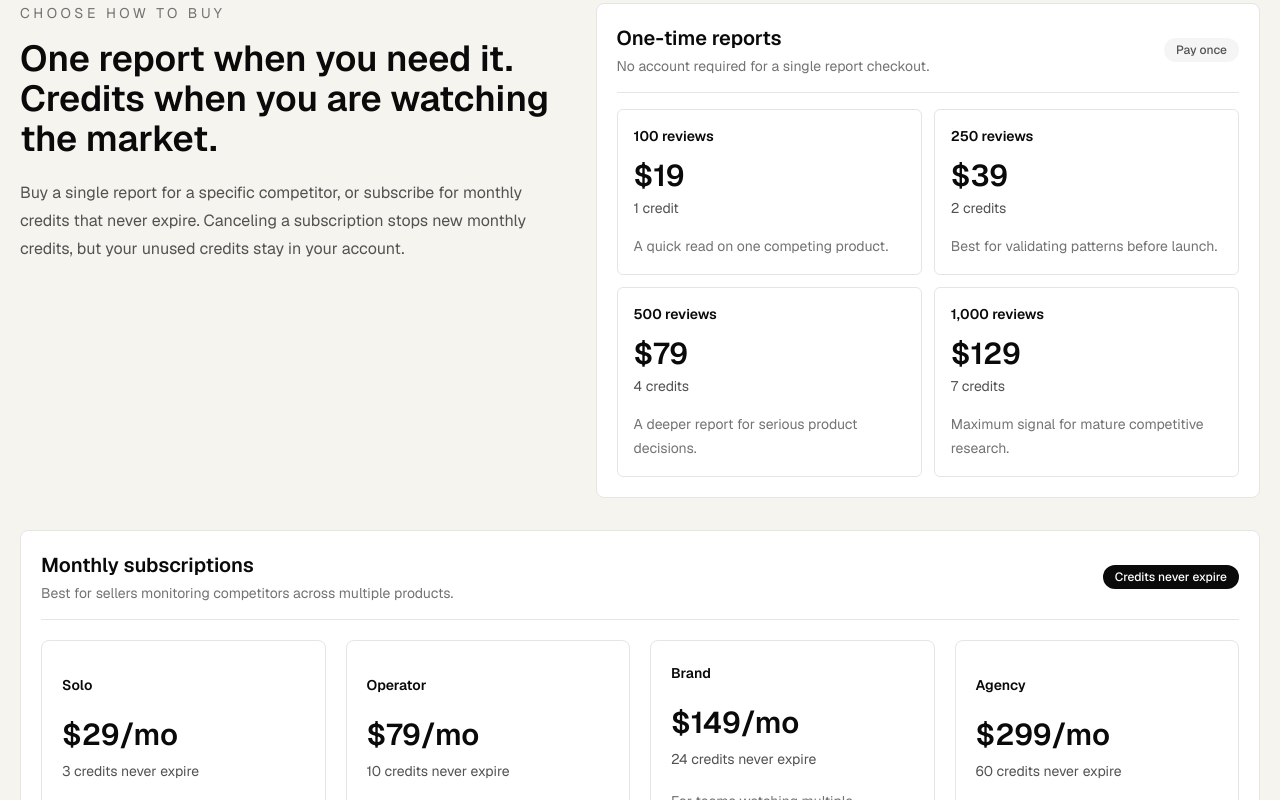
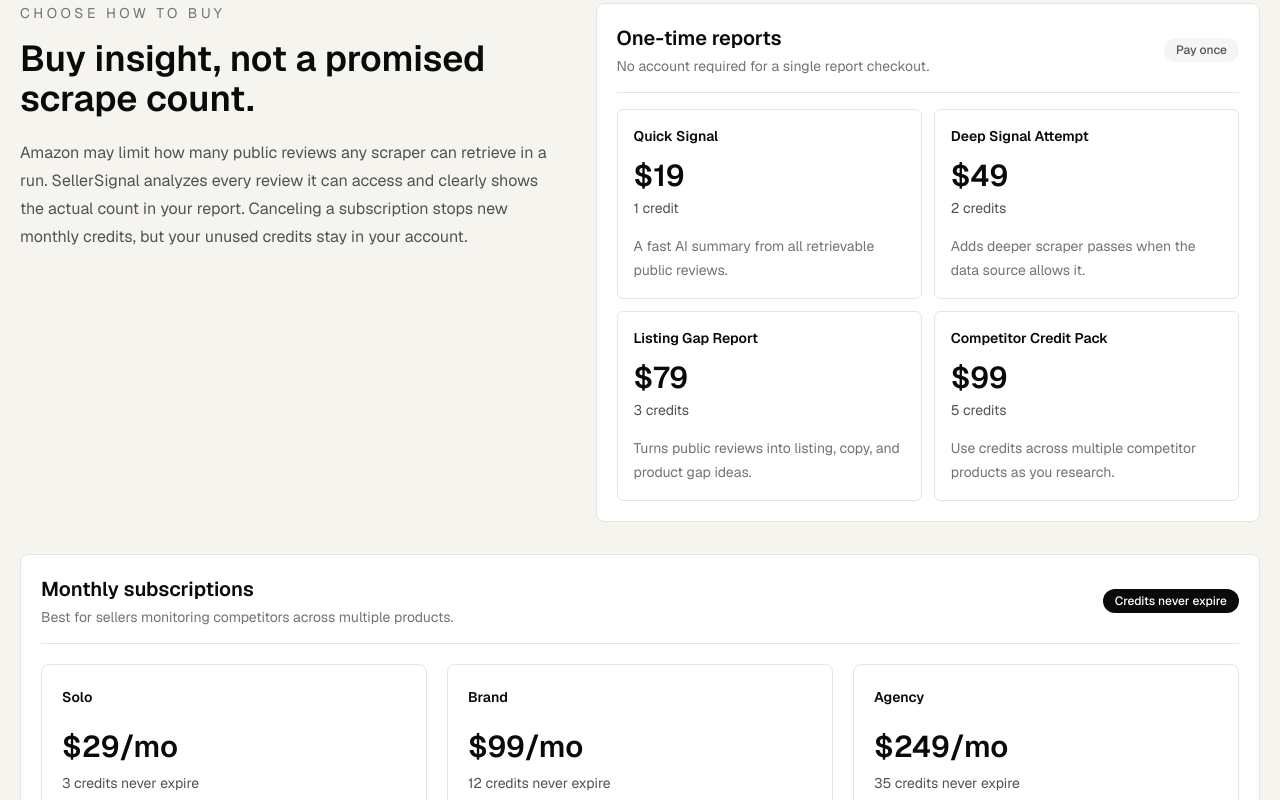
Before and after one commit to mrbadhacs/sellersignal-online, a Next.js app: page / in a window 1280 px wide. Shown: the part 1400-2200 px from the top of the page. Built offline with nearby package versions, Linux system fonts and the light colour scheme.

Commit message:
Reposition pricing around insight packages

```diff
--- a/src/app/api/checkout/route.ts
+++ b/src/app/api/checkout/route.ts
@@ -48,12 +48,12 @@ export async function POST(request: Request) {
   const creditsByPlan = {
     "payment:starter": 1,
     "payment:growth": 2,
-    "payment:pro": 4,
-    "payment:brand": 7,
+    "payment:pro": 3,
+    "payment:brand": 5,
     "subscription:starter": 3,
-    "subscription:growth": 10,
-    "subscription:pro": 24,
-    "subscription:brand": 60,
+    "subscription:growth": 12,
+    "subscription:pro": 35,
+    "subscription:brand": 35,
   } satisfies Record<CheckoutKey, number>;
 
   const session = await stripe.checkout.sessions.create({
--- a/src/app/api/report-pdf/route.tsx
+++ b/src/app/api/report-pdf/route.tsx
@@ -20,11 +20,11 @@ function ReportDocument({ report }: { report: InsightReport }) {
         <Text style={styles.title}>{report.productName}</Text>
         <Text style={styles.subtitle}>
           {report.reviewCount} reviews analyzed
-          {report.requestedReviewCount ? ` • ${report.requestedReviewCount} requested` : ""} • {new Date(report.generatedAt).toLocaleDateString()}
+          {report.requestedReviewCount ? " - best-effort retrieval" : ""} - {new Date(report.generatedAt).toLocaleDateString()}
         </Text>
         {report.requestedReviewCount && report.reviewCount < report.requestedReviewCount ? (
           <Text>
-            Only {report.reviewCount} public reviews were available. This report uses every review we could retrieve.
+            SellerSignal uses every public review the data source allows us to retrieve during the run. Package names are insight levels, not guaranteed review counts.
           </Text>
         ) : null}
         <Text>{report.executiveSummary}</Text>
--- a/src/components/report-builder.tsx
+++ b/src/components/report-builder.tsx
@@ -7,16 +7,15 @@ import { InsightReport, ReviewTier, REVIEW_TIERS } from "@/lib/types";
 
 const plans = [
   { key: "starter", name: "Solo", price: "$29/mo", credits: "3 credits", detail: "Best for weekly competitor checks." },
-  { key: "growth", name: "Operator", price: "$79/mo", credits: "10 credits", detail: "For sellers testing listings and angles." },
-  { key: "pro", name: "Brand", price: "$149/mo", credits: "24 credits", detail: "For teams watching multiple competitors." },
-  { key: "brand", name: "Agency", price: "$299/mo", credits: "60 credits", detail: "For agencies and portfolio operators." },
+  { key: "growth", name: "Brand", price: "$99/mo", credits: "12 credits", detail: "For sellers testing products, listings, and angles." },
+  { key: "pro", name: "Agency", price: "$249/mo", credits: "35 credits", detail: "For agencies and portfolio operators." },
 ];
 
 const oneTimeReports = [
-  { key: "starter", label: "100 reviews", price: "$19", credits: "1 credit", detail: "A quick read on one competing product." },
-  { key: "growth", label: "250 reviews", price: "$39", credits: "2 credits", detail: "Best for validating patterns before launch." },
-  { key: "pro", label: "500 reviews", price: "$79", credits: "4 credits", detail: "A deeper report for serious product decisions." },
-  { key: "brand", label: "1,000 reviews", price: "$129", credits: "7 credits", detail: "Maximum signal for mature competitive research." },
+  { key: "starter", label: "Quick Signal", price: "$19", credits: "1 credit", detail: "A fast AI summary from all retrievable public reviews." },
+  { key: "growth", label: "Deep Signal Attempt", price: "$49", credits: "2 credits", detail: "Adds deeper scraper passes when the data source allows it." },
+  { key: "pro", label: "Listing Gap Report", price: "$79", credits: "3 credits", detail: "Turns public reviews into listing, copy, and product gap ideas." },
+  { key: "brand", label: "Competitor Credit Pack", price: "$99", credits: "5 credits", detail: "Use credits across multiple competitor products as you research." },
 ];
 
 const reportExpectations = [
@@ -92,7 +91,7 @@ export function ReportBuilder() {
   const costNote = useMemo(() => `${selected.credits} credit${selected.credits > 1 ? "s" : ""} • ${selected.label}`, [selected]);
   const reportShortfall =
     report?.requestedReviewCount && report.reviewCount < report.requestedReviewCount
-      ? `Only ${report.reviewCount} public review${report.reviewCount === 1 ? "" : "s"} were available. You requested ${report.requestedReviewCount}, so this report uses every review we could retrieve.`
+      ? `SellerSignal retrieved ${report.reviewCount} public review${report.reviewCount === 1 ? "" : "s"} for this run. The package sets a retrieval ceiling, not a guaranteed review count, so this report uses every review the data source allowed us to access.`
       : "";
 
   useEffect(() => {
@@ -281,7 +280,7 @@ export function ReportBuilder() {
               Reverse engineer competitor reviews before you build, source, or launch.
             </h1>
             <p className="mt-6 max-w-2xl text-lg leading-8 text-white/76">
-              Paste a competitor product URL, scrape recent customer reviews, and get a crisp one-page report with complaints,
+              Paste a competitor product URL and get a crisp one-page report from all retrievable public reviews: complaints,
               compliments, phrases, product gaps, positioning, and copy angles.
             </p>
           </div>
@@ -385,10 +384,11 @@ export function ReportBuilder() {
         <div className="grid gap-8 lg:grid-cols-[.9fr_1.1fr]">
           <div>
             <p className="text-sm uppercase tracking-[0.25em] text-neutral-500">Choose how to buy</p>
-            <h2 className="mt-4 text-4xl font-semibold tracking-normal">One report when you need it. Credits when you are watching the market.</h2>
+            <h2 className="mt-4 text-4xl font-semibold tracking-normal">Buy insight, not a promised scrape count.</h2>
             <p className="mt-5 max-w-xl text-base leading-7 text-neutral-600">
-              Buy a single report for a specific competitor, or subscribe for monthly credits that never expire. Canceling a
-              subscription stops new monthly credits, but your unused credits stay in your account.
+              Amazon may limit how many public reviews any scraper can retrieve in a run. SellerSignal analyzes every review it can
+              access and clearly shows the actual count in your report. Canceling a subscription stops new monthly credits, but your
+              unused credits stay in your account.
             </p>
           </div>
 
@@ -426,7 +426,7 @@ export function ReportBuilder() {
             </div>
             <span className="rounded-full bg-neutral-950 px-3 py-1 text-xs font-medium text-white">Credits never expire</span>
           </div>
-          <div className="mt-5 grid gap-5 lg:grid-cols-4">
+          <div className="mt-5 grid gap-5 lg:grid-cols-3">
             {plans.map((plan) => (
               <button
                 key={plan.name}
@@ -474,7 +474,7 @@ export function ReportBuilder() {
                   <FileText className="mb-4 size-5" />
                   <span className="block text-base font-semibold">{savedReport.productName}</span>
                   <span className="mt-3 block text-sm text-neutral-500">
-                    {savedReport.reviewCount} reviews • {new Date(savedReport.createdAt).toLocaleDateString()}
+                    {savedReport.reviewCount} retrieved • {new Date(savedReport.createdAt).toLocaleDateString()}
                   </span>
                   <span className="mt-4 block text-xs font-semibold text-neutral-950">Open report</span>
                 </button>
@@ -561,7 +561,7 @@ export function ReportBuilder() {
               <p className="text-4xl font-semibold">{report.ratingBreakdown.average.toFixed(1)}</p>
               <div className="mt-3 flex flex-wrap gap-2 text-xs font-medium text-neutral-600">
                 <span className="rounded-full bg-white px-3 py-1">{report.reviewCount} analyzed</span>
-                {report.requestedReviewCount && <span className="rounded-full bg-white px-3 py-1">{report.requestedReviewCount} requested</span>}
+                {report.requestedReviewCount && <span className="rounded-full bg-white px-3 py-1">Best-effort retrieval</span>}
               </div>
               <p className="mt-6 text-base leading-7 text-neutral-700">{report.executiveSummary}</p>
             </div>
--- a/src/lib/billing.ts
+++ b/src/lib/billing.ts
@@ -1,12 +1,12 @@
 export const PRICE_TO_CREDITS: Record<string, number> = {
   STRIPE_PRICE_REPORT_100: 1,
   STRIPE_PRICE_REPORT_250: 2,
-  STRIPE_PRICE_REPORT_500: 4,
-  STRIPE_PRICE_REPORT_1000: 7,
+  STRIPE_PRICE_REPORT_500: 3,
+  STRIPE_PRICE_REPORT_1000: 5,
   STRIPE_PRICE_SOLO: 3,
-  STRIPE_PRICE_GROWTH: 10,
-  STRIPE_PRICE_BRAND: 24,
-  STRIPE_PRICE_AGENCY: 60,
+  STRIPE_PRICE_GROWTH: 12,
+  STRIPE_PRICE_BRAND: 35,
+  STRIPE_PRICE_AGENCY: 35,
 };
 
 export function creditsForPriceId(priceId?: string | null) {
--- a/src/lib/email.ts
+++ b/src/lib/email.ts
@@ -40,11 +40,11 @@ export async function emailReport(to: string | undefined, report: InsightReport)
         <p style="letter-spacing:0.24em;text-transform:uppercase;color:#777;font-size:12px;margin:0 0 8px;">SellerSignal report</p>
         <h1 style="font-size:28px;line-height:1.15;margin:0 0 14px;">${escapeHtml(report.productName)}</h1>
         <p style="color:#555;margin:0 0 18px;">
-          ${escapeHtml(report.reviewCount)} reviews analyzed${report.requestedReviewCount ? ` out of ${escapeHtml(report.requestedReviewCount)} requested` : ""}.
+          ${escapeHtml(report.reviewCount)} reviews analyzed${report.requestedReviewCount ? " from best-effort public retrieval" : ""}.
         </p>
         ${
           report.requestedReviewCount && report.reviewCount < report.requestedReviewCount
-            ? `<p style="background:#f5f5f5;border-radius:8px;padding:12px 14px;color:#555;">Only ${escapeHtml(report.reviewCount)} public reviews were retrievable for this product during this run. The AI summary uses every review the scraper could access.</p>`
+            ? `<p style="background:#f5f5f5;border-radius:8px;padding:12px 14px;color:#555;">SellerSignal uses every public review the data source allows us to retrieve during the run. Package names are insight levels, not guaranteed review counts.</p>`
             : ""
         }
         <h2 style="font-size:18px;margin:28px 0 10px;">Executive summary</h2>
--- a/src/lib/types.ts
+++ b/src/lib/types.ts
@@ -38,8 +38,8 @@ export const REVIEW_TIERS: Record<
   ReviewTier,
   { label: string; reviews: number; credits: number; price: number }
 > = {
-  starter: { label: "100 reviews", reviews: 100, credits: 1, price: 19 },
-  growth: { label: "250 reviews", reviews: 250, credits: 2, price: 39 },
-  pro: { label: "500 reviews", reviews: 500, credits: 4, price: 79 },
-  market: { label: "1,000 reviews", reviews: 1000, credits: 7, price: 129 },
+  starter: { label: "Quick Signal", reviews: 100, credits: 1, price: 19 },
+  growth: { label: "Deep Signal Attempt", reviews: 250, credits: 2, price: 49 },
+  pro: { label: "Listing Gap Report", reviews: 250, credits: 3, price: 79 },
+  market: { label: "Market Scan", reviews: 500, credits: 5, price: 99 },
 };
```
Also changed, not shown: 2 other files (tests, documents, lock files or other folders).
